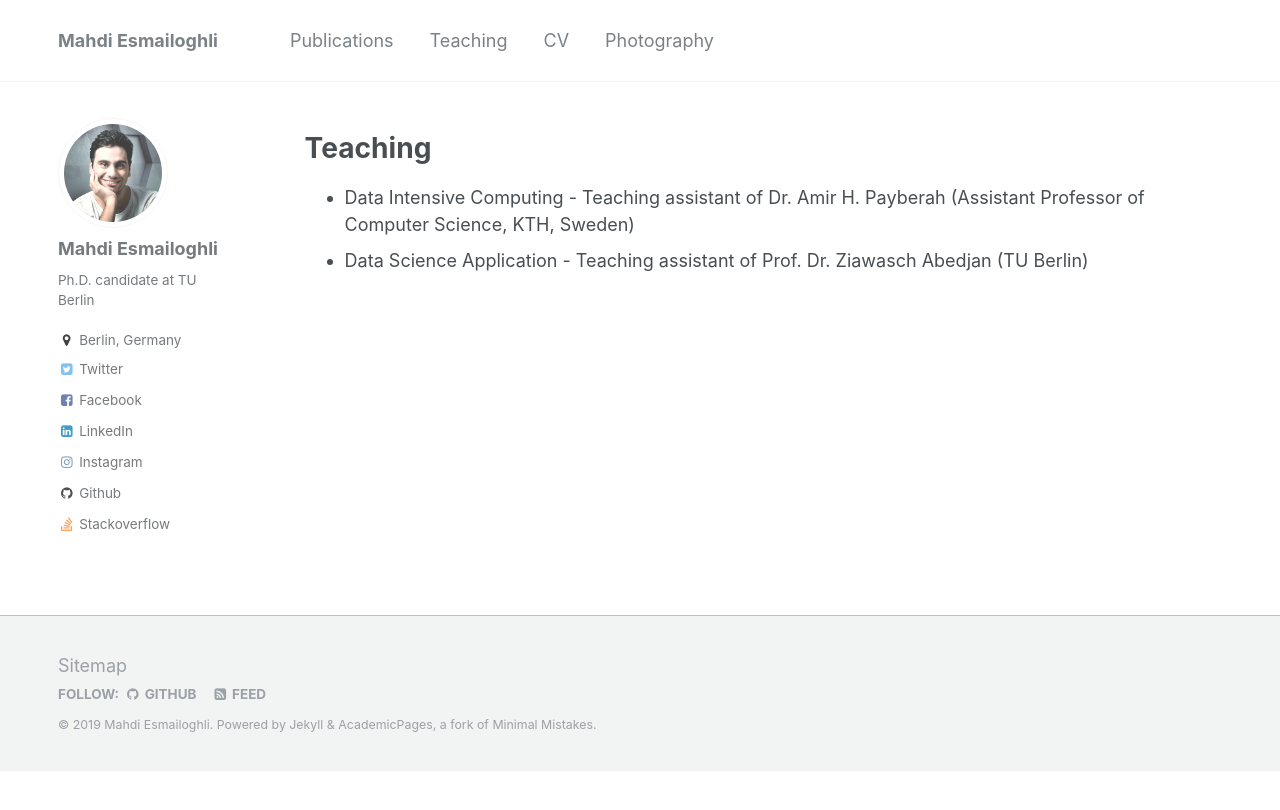
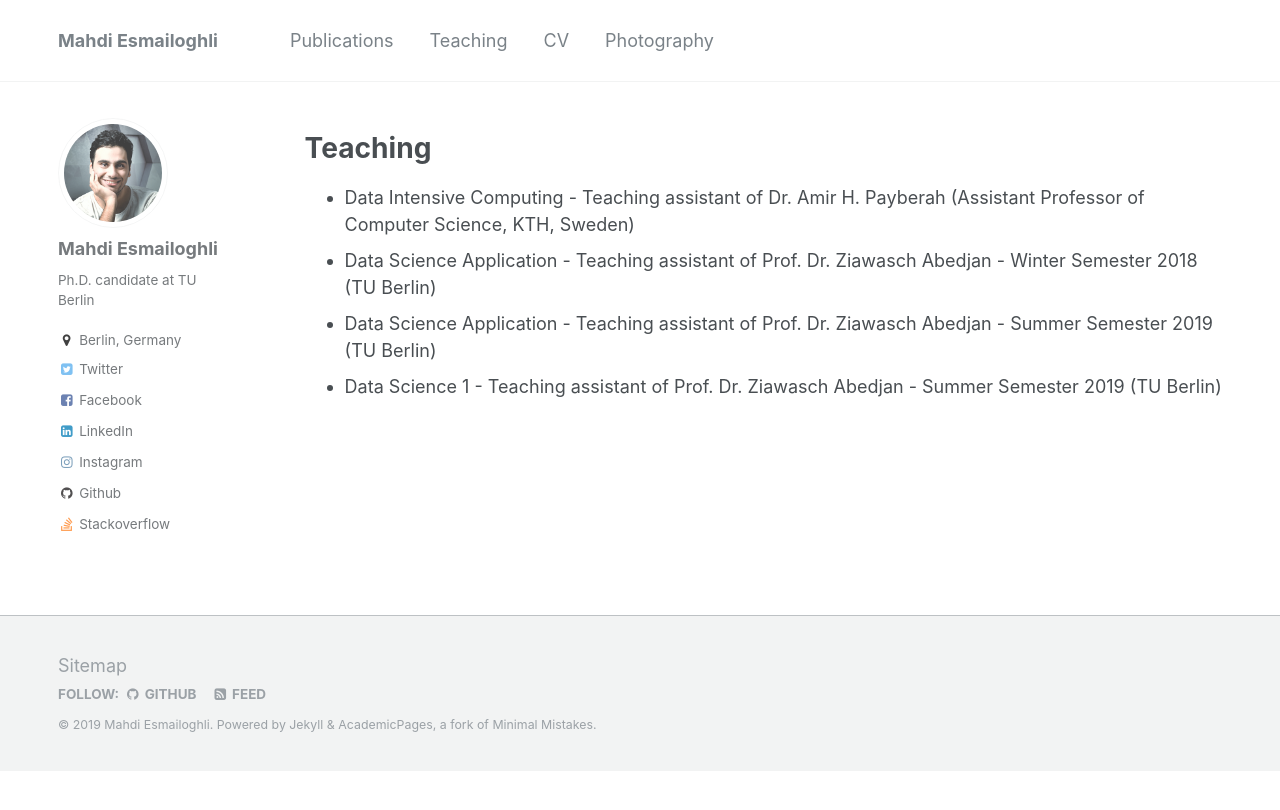
Before and after one commit to esmailoghli/esmailoghli.github.io, a Jekyll site: the page built from _pages/teaching.html, in a window 1280 px wide. Shown: the top 810 px of the page. Built offline with Jekyll 4.4.1, drawn with Linux system fonts in a browser that asks for light colours; a file with an impossible date is left out.

Commit message:
Update teaching.html

```diff
--- a/_pages/teaching.html
+++ b/_pages/teaching.html
@@ -9,5 +9,7 @@ author_profile: true
 <h1>Teaching</h1>
 <ul>
 <li>Data Intensive Computing - Teaching assistant of Dr. Amir H. Payberah (Assistant Professor of Computer Science, KTH, Sweden)</li>
-<li>Data Science Application - Teaching assistant of Prof. Dr. Ziawasch Abedjan (TU Berlin)</li>
+<li>Data Science Application - Teaching assistant of Prof. Dr. Ziawasch Abedjan - Winter Semester 2018 (TU Berlin)</li>
+<li>Data Science Application - Teaching assistant of Prof. Dr. Ziawasch Abedjan - Summer Semester 2019 (TU Berlin)</li>
+<li>Data Science 1 - Teaching assistant of Prof. Dr. Ziawasch Abedjan - Summer Semester 2019 (TU Berlin)</li>
 </ul>
```
